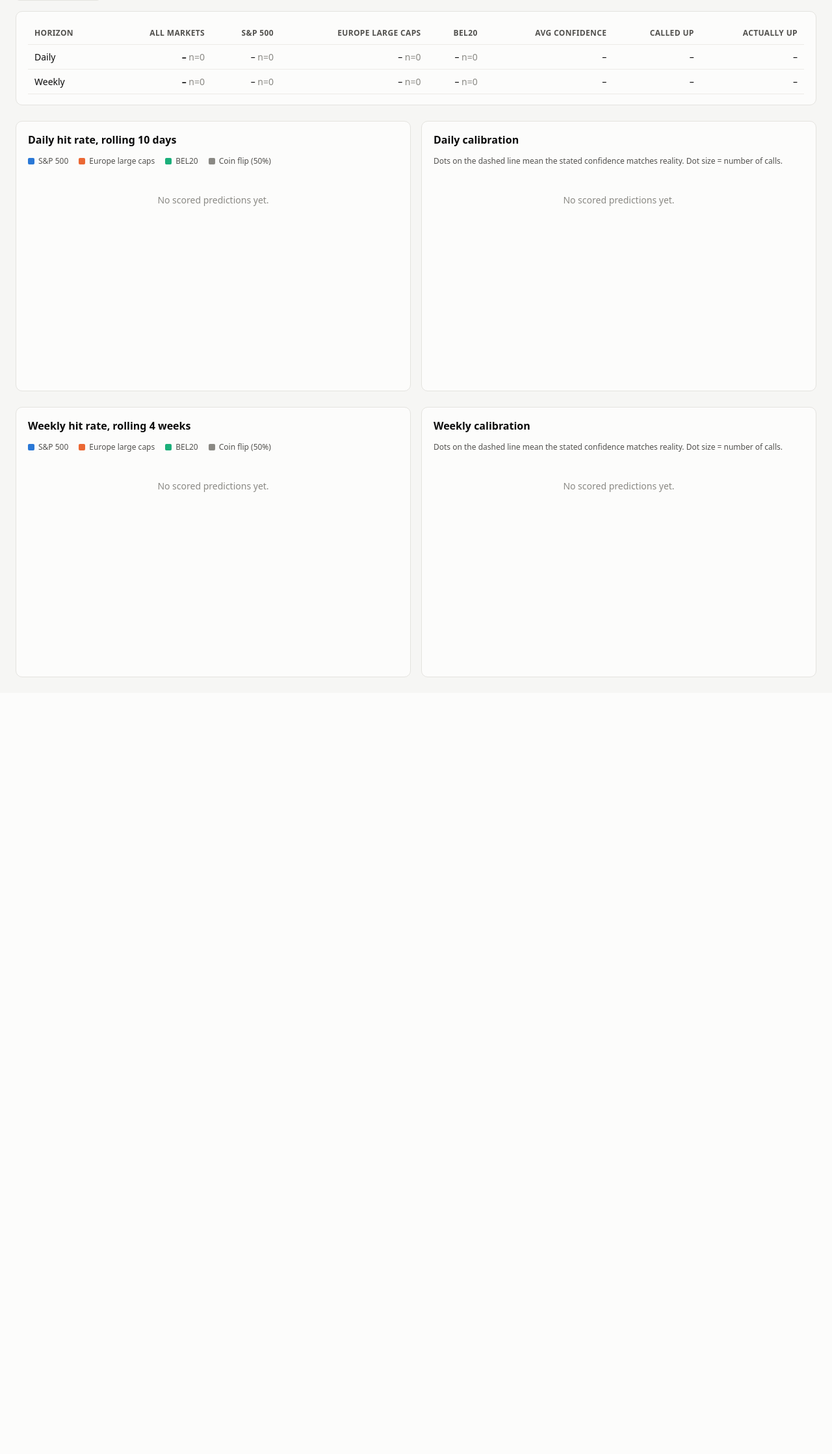
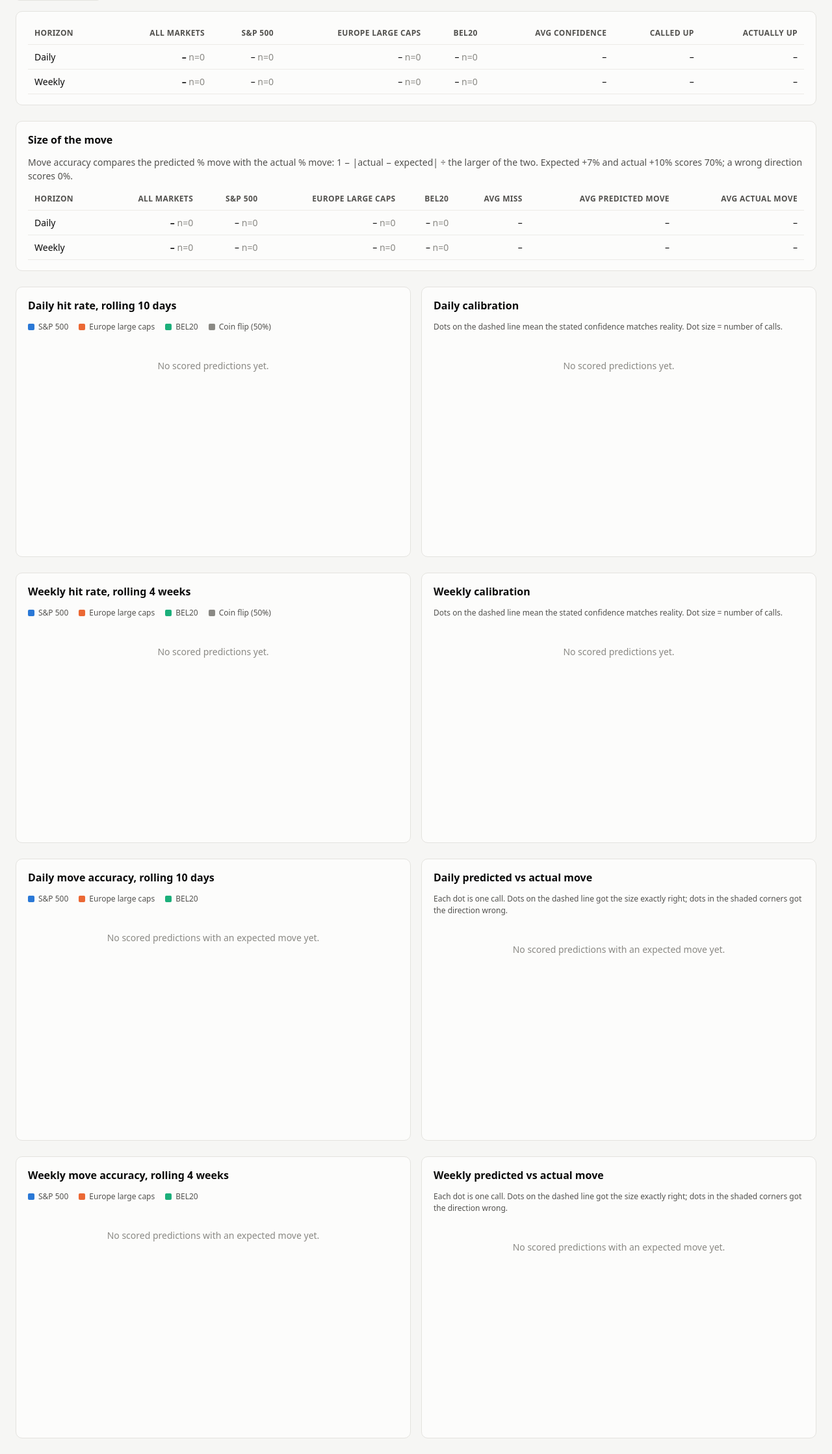
Before and after one commit to michieldebruyn/Stock-trading, a FastAPI app: page /accuracy in a window 1280 px wide. Shown: the part 196-2433 px from the top of the page at 65% size. Before the commit the page ends 1238 px from the top, so only its background shows below. Run offline with FastAPI, Linux system fonts and the light colour scheme; data that the repository does not hold is empty.

Commit message:
Measure how accurate the predicted size of the move was
Move accuracy = 1 - |actual - expected| / max(|actual|, |expected|), floored
at 0: predicted +7% and actual +10% scores 70%, a wrong direction scores 0%.
Computed from the existing columns, so no schema or state-file changes.
Shown per call on the predictions and ticker pages, in the dashboard cards,
and on the accuracy page as a table, a rolling line and a predicted vs actual
scatter (also exported for the static site).

Co-Authored-By: Claude Opus 5.5 <noreply@anthropic.com>
Claude-Session: https://claude.ai/code/session_01Dj2ZckGfitK2L7PrHuWnLQ

```diff
--- a/app/web/main.py
+++ b/app/web/main.py
@@ -119,6 +119,9 @@ def _prediction_rows(conn, horizon: str, made_on: str | None, universe: str | No
     for r in conn.execute(sql, params):
         d = dict(r)
         d["tracking_pct"] = None
+        d["move_acc"] = stats.move_accuracy(d["expected_move_pct"], d["actual_change_pct"])
+        d["move_error"] = (None if d["move_acc"] is None
+                           else d["actual_change_pct"] - d["expected_move_pct"])
         if d["correct"] is None and d["latest_close"] and d["latest_date"] and d["latest_date"] > d["base_date"]:
             # Not scored yet, but newer prices exist: show how the call is tracking.
             d["tracking_pct"] = (d["latest_close"] / d["base_close"] - 1) * 100
@@ -168,6 +171,15 @@ def dashboard(request: Request):
     })
 
 
+def _move_summary(rows) -> dict:
+    """Average move accuracy and miss over the scored rows that have an expected move."""
+    m = [r for r in rows if r["move_acc"] is not None]
+    if not m:
+        return {"move_n": 0, "move_acc": None, "move_miss": None}
+    return {"move_n": len(m), "move_acc": sum(r["move_acc"] for r in m) / len(m),
+            "move_miss": sum(abs(r["move_error"]) for r in m) / len(m)}
+
+
 @app.get("/predictions", response_class=HTMLResponse)
 def predictions_page(request: Request, horizon: str = "daily", universe: str = "",
                      made_on: str = "", result: str = ""):
@@ -189,6 +201,7 @@ def predictions_page(request: Request, horizon: str = "daily", universe: str = "
     summary = {
         "n": len(rows), "up": sum(r["direction"] == "UP" for r in rows),
         "scored": len(scored), "hits": sum(r["correct"] for r in scored),
+        **_move_summary(rows),
     }
     return templates.TemplateResponse(request, "predictions.html", {
         "rows": rows, "dates": dates, "horizon": horizon, "universe": universe,
@@ -211,7 +224,8 @@ def ticker_page(request: Request, symbol: str):
                             (symbol,)).fetchall()
     def acc(rows):
         s = [r for r in rows if r["correct"] is not None]
-        return {"n": len(s), "rate": (sum(r["correct"] for r in s) / len(s)) if s else None}
+        return {"n": len(s), "rate": (sum(r["correct"] for r in s) / len(s)) if s else None,
+                **_move_summary(rows)}
     return templates.TemplateResponse(request, "ticker.html", {
         "t": t, "unis": [UNIVERSES.get(u, u) for u in unis], "daily": daily, "weekly": weekly,
         "acc_daily": acc(daily), "acc_weekly": acc(weekly),
@@ -359,3 +373,10 @@ def api_accuracy_series(horizon: str = "daily", days: int = 90):
         series["all"] = stats.daily_series(conn, horizon, None, since)
         calib = stats.calibration(conn, horizon, since)
     return {"series": series, "calibration": calib, "labels": UNIVERSES}
+
+
+@app.get("/api/accuracy/moves")
+def api_accuracy_moves(horizon: str = "daily", days: int = 90):
+    """Predicted vs actual % move for each scored call (scatter chart on the accuracy page)."""
+    with connect() as conn:
+        return {"points": stats.moves(conn, horizon, today() - timedelta(days=days))}
--- a/app/web/static/charts.js
+++ b/app/web/static/charts.js
@@ -219,3 +219,75 @@ async function accuracyCharts(lineCanvas, calibCanvas, horizon, days) {
     options: copts,
   });
 }
+
+// ---------- Size of the move: rolling move accuracy + predicted vs actual scatter ----------
+
+async function moveCharts(lineCanvas, scatterCanvas, horizon, days) {
+  const [series, moves] = await Promise.all([
+    fetch(apiUrl('/api/accuracy/series', { horizon, days })).then(r => r.json()),
+    fetch(apiUrl('/api/accuracy/moves', { horizon, days })).then(r => r.json()),
+  ]);
+  const empty = (c) => { c.parentElement.innerHTML = '<div class="empty">No scored predictions with an expected move yet.</div>'; };
+  if (!moves.points.length) { empty(lineCanvas); empty(scatterCanvas); return; }
+
+  // Rolling move accuracy per market, weighted by the number of calls per date.
+  const keys = ['sp500', 'europe', 'bel20'];
+  const colors = { sp500: css('--series-1'), europe: css('--series-2'), bel20: css('--series-3') };
+  const allDates = [...new Set(keys.flatMap(k => series.series[k].map(s => s.d)))].sort();
+  const win = horizon === 'daily' ? 10 : 4;
+  const datasets = keys.map(k => {
+    const byDate = Object.fromEntries(series.series[k].map(s => [s.d, s]));
+    const pts = allDates.map(d => {
+      const s = byDate[d];
+      return s && s.move_n ? { n: s.move_n, rate: s.move_acc } : { n: 0, rate: 0 };
+    });
+    return { label: series.labels[k], data: rolling(pts, win), borderColor: colors[k], backgroundColor: colors[k],
+             borderWidth: 2, pointRadius: 0, pointHoverRadius: 4, spanGaps: true, tension: 0.2 };
+  });
+  const opts = baseOptions();
+  opts.interaction = { mode: 'index', intersect: false };
+  opts.scales.y.min = 0; opts.scales.y.max = 100;
+  opts.scales.y.ticks = { callback: (v) => v + '%' };
+  opts.plugins.tooltip.callbacks = { label: (ctx) => `${ctx.dataset.label}: ${ctx.parsed.y == null ? '–' : ctx.parsed.y.toFixed(1) + '%'}` };
+  new Chart(lineCanvas, { type: 'line', data: { labels: allDates, datasets }, options: opts });
+
+  // Scatter: x = predicted move, y = actual move. Symmetric axes, clipped at the 98th percentile.
+  const pts = moves.points.map(p => ({ x: p.exp, y: p.act, p }));
+  const abs = pts.flatMap(p => [Math.abs(p.x), Math.abs(p.y)]).sort((a, b) => a - b);
+  const lim = Math.max(1, Math.ceil(abs[Math.floor(abs.length * 0.98)] || 1));
+  const wrongShade = {
+    id: 'wrongShade',
+    beforeDatasetsDraw(chart) {
+      const { ctx, chartArea: a, scales: { x, y } } = chart;
+      const x0 = x.getPixelForValue(0), y0 = y.getPixelForValue(0);
+      ctx.save();
+      ctx.fillStyle = css('--bad'); ctx.globalAlpha = 0.07;
+      ctx.fillRect(x0, y0, a.right - x0, a.bottom - y0);   // predicted up, went down
+      ctx.fillRect(a.left, a.top, x0 - a.left, y0 - a.top); // predicted down, went up
+      ctx.restore();
+    },
+  };
+  const sopts = baseOptions();
+  sopts.interaction = { mode: 'nearest', intersect: true };
+  sopts.scales.x = { type: 'linear', min: -lim, max: lim, grid: { color: css('--grid') },
+                     title: { display: true, text: 'Predicted move' }, ticks: { callback: (v) => v + '%' } };
+  sopts.scales.y = { min: -lim, max: lim, grid: { color: css('--grid') }, border: { display: false },
+                     title: { display: true, text: 'Actual move' }, ticks: { callback: (v) => v + '%' } };
+  sopts.plugins.tooltip.callbacks = {
+    label: (ctx) => {
+      const p = ctx.raw.p; if (!p) return '';
+      return `${p.symbol} ${p.d}: expected ${p.exp >= 0 ? '+' : ''}${p.exp.toFixed(2)}%, actual ${p.act >= 0 ? '+' : ''}${p.act.toFixed(2)}%`;
+    },
+  };
+  new Chart(scatterCanvas, {
+    type: 'scatter',
+    data: { datasets: [
+      { label: 'Exactly right', type: 'line', data: [{ x: -lim, y: -lim }, { x: lim, y: lim }],
+        borderColor: css('--muted'), borderDash: [4, 4], borderWidth: 1, pointRadius: 0 },
+      { label: 'Calls', data: pts, backgroundColor: css('--series-1') + '66', borderWidth: 0,
+        pointRadius: pts.length > 1500 ? 2 : 3, pointHoverRadius: 6 },
+    ] },
+    options: sopts,
+    plugins: [wrongShade],
+  });
+}
--- a/app/web/templates/_macros.html
+++ b/app/web/templates/_macros.html
@@ -14,4 +14,10 @@
   {%- endif -%}
 {%- endmacro %}
 
+{% macro moveacc(r) -%}
+  {%- if r.move_acc is none -%}<span class="muted">–</span>
+  {%- else -%}<span title="Expected {{ r.expected_move_pct|signed }}, actual {{ r.actual_change_pct|signed }}: off by {{ '%.2f'|format(r.move_error|abs) }} pp">{{ '%.0f'|format(r.move_acc * 100) }}%</span>
+  {%- endif -%}
+{%- endmacro %}
+
 {% macro dir(d) -%}<span class="dir {{ d }}">{{ '▲ UP' if d == 'UP' else '▼ DOWN' }}</span>{%- endmacro %}
--- a/app/web/templates/accuracy.html
+++ b/app/web/templates/accuracy.html
@@ -36,6 +36,29 @@
   </table>
 </div>
 
+<div class="card table-wrap section">
+  <h2>Size of the move</h2>
+  <p class="sub" style="margin-bottom:8px">Move accuracy compares the predicted % move with the actual % move:
+    1 − |actual − expected| ÷ the larger of the two. Expected +7% and actual +10% scores 70%; a wrong direction scores 0%.</p>
+  <table>
+    <thead><tr><th>Horizon</th><th class="num">All markets</th>
+      {% for k, v in universes.items() %}<th class="num">{{ v }}</th>{% endfor %}
+      <th class="num">Avg miss</th><th class="num">Avg predicted move</th><th class="num">Avg actual move</th></tr></thead>
+    <tbody>
+    {% for row in table %}
+      <tr>
+        <td>{{ row.horizon|capitalize }}</td>
+        <td class="num"><strong>{{ row.all.move_acc|pct }}</strong> <span class="muted">n={{ row.all.move_n }}</span></td>
+        {% for k in universes %}<td class="num">{{ row[k].move_acc|pct }} <span class="muted">n={{ row[k].move_n }}</span></td>{% endfor %}
+        <td class="num">{{ '%.2f pp'|format(row.all.move_miss) if row.all.move_miss is not none else '–' }}</td>
+        <td class="num">{{ '%.2f%%'|format(row.all.exp_size) if row.all.exp_size is not none else '–' }}</td>
+        <td class="num">{{ '%.2f%%'|format(row.all.act_size) if row.all.act_size is not none else '–' }}</td>
+      </tr>
+    {% endfor %}
+    </tbody>
+  </table>
+</div>
+
 {% for horizon in ['daily', 'weekly'] %}
 <div class="grid k2 section">
   <div class="card">
@@ -56,16 +79,36 @@
 </div>
 {% endfor %}
 
+{% for horizon in ['daily', 'weekly'] %}
+<div class="grid k2 section">
+  <div class="card">
+    <h2>{{ horizon|capitalize }} move accuracy, rolling {{ '10 days' if horizon == 'daily' else '4 weeks' }}</h2>
+    <div class="legend">
+      <span><i style="background:var(--series-1)"></i>S&amp;P 500</span>
+      <span><i style="background:var(--series-2)"></i>Europe large caps</span>
+      <span><i style="background:var(--series-3)"></i>BEL20</span>
+    </div>
+    <div class="chart-box"><canvas id="moveline-{{ horizon }}"></canvas></div>
+  </div>
+  <div class="card">
+    <h2>{{ horizon|capitalize }} predicted vs actual move</h2>
+    <div class="legend"><span>Each dot is one call. Dots on the dashed line got the size exactly right; dots in the
+      shaded corners got the direction wrong.</span></div>
+    <div class="chart-box"><canvas id="moves-{{ horizon }}"></canvas></div>
+  </div>
+</div>
+{% endfor %}
+
 {% if best %}
 <div class="grid k2 section">
-  <div class="card">
+  <div class="card table-wrap">
     <h2>Most predictable stocks (daily, at least 5 calls)</h2>
     <table><thead><tr><th>Ticker</th><th>Name</th><th class="num">Right</th><th class="num">Calls</th></tr></thead>
       <tbody>{% for r in best %}<tr><td><a href="{{ url('/ticker/' ~ r.symbol) }}">{{ r.symbol }}</a></td><td>{{ r.name }}</td>
         <td class="num">{{ r.rate|pct }}</td><td class="num">{{ r.n }}</td></tr>{% endfor %}</tbody></table>
   </div>
   {% if worst %}
-  <div class="card">
+  <div class="card table-wrap">
     <h2>Least predictable stocks</h2>
     <table><thead><tr><th>Ticker</th><th>Name</th><th class="num">Right</th><th class="num">Calls</th></tr></thead>
       <tbody>{% for r in worst %}<tr><td><a href="{{ url('/ticker/' ~ r.symbol) }}">{{ r.symbol }}</a></td><td>{{ r.name }}</td>
@@ -78,6 +121,7 @@
 <script>
   for (const h of ['daily', 'weekly']) {
     accuracyCharts(document.getElementById('line-' + h), document.getElementById('calib-' + h), h, {{ days }});
+    moveCharts(document.getElementById('moveline-' + h), document.getElementById('moves-' + h), h, {{ days }});
   }
 </script>
 {% endblock %}
--- a/app/web/templates/index.html
+++ b/app/web/templates/index.html
@@ -24,12 +24,12 @@
   <div class="card stat">
     <div class="label">Daily accuracy · last 30 days</div>
     <div class="value">{{ overall.daily30.rate|pct }}</div>
-    <div class="foot">{{ overall.daily30.hits }} of {{ overall.daily30.n }} calls right · 50% is a coin flip</div>
+    <div class="foot">{{ overall.daily30.hits }} of {{ overall.daily30.n }} calls right · 50% is a coin flip{% if overall.daily30.move_n %} · move accuracy {{ overall.daily30.move_acc|pct }}{% endif %}</div>
   </div>
   <div class="card stat">
     <div class="label">Weekly accuracy · last 90 days</div>
     <div class="value">{{ overall.weekly90.rate|pct }}</div>
-    <div class="foot">{{ overall.weekly90.hits }} of {{ overall.weekly90.n }} calls right</div>
+    <div class="foot">{{ overall.weekly90.hits }} of {{ overall.weekly90.n }} calls right{% if overall.weekly90.move_n %} · move accuracy {{ overall.weekly90.move_acc|pct }}{% endif %}</div>
   </div>
   <div class="card stat">
     <div class="label">Daily accuracy · all time</div>
@@ -58,6 +58,7 @@
         <span>{% if b.scored %}{{ b.hits }}/{{ b.scored }} right{% else %}not scored yet{% endif %}</span></div>
     {% endif %}
     <div class="kv"><span>Daily, 30 days</span><span>{{ c.daily30.rate|pct }} <span class="muted">(n={{ c.daily30.n }})</span></span></div>
+    <div class="kv"><span>Move accuracy, daily 30 days</span><span>{{ c.daily30.move_acc|pct }}</span></div>
     <div class="kv"><span>Weekly, 90 days</span><span>{{ c.weekly90.rate|pct }} <span class="muted">(n={{ c.weekly90.n }})</span></span></div>
     <div class="kv"><span></span><a href="{{ url('/predictions', universe=c.key) }}">View calls →</a></div>
   </div>
--- a/app/web/templates/predictions.html
+++ b/app/web/templates/predictions.html
@@ -1,5 +1,5 @@
 {% extends "base.html" %}
-{% from "_macros.html" import result, change, dir %}
+{% from "_macros.html" import result, change, dir, moveacc %}
 {% block title %}Predictions · Stock Predictions{% endblock %}
 {% block content %}
 <h1>Predictions</h1>
@@ -7,6 +7,7 @@
   {{ summary.n }} {{ horizon }} calls{% if made_on %} made on {{ made_on }}{% endif %}:
   ▲ {{ summary.up }} up, ▼ {{ summary.n - summary.up }} down.
   {% if summary.scored %}<strong>{{ summary.hits }} of {{ summary.scored }} right ({{ (summary.hits / summary.scored)|pct }})</strong>.{% else %}Not scored yet.{% endif %}
+  {% if summary.move_n %}Size of the move: <strong>{{ summary.move_acc|pct }} move accuracy</strong>, off by {{ '%.2f'|format(summary.move_miss) }} pp on average.{% endif %}
 </p>
 
 {% if static_site %}
@@ -55,7 +56,7 @@
 <table id="preds">
   <thead><tr>
     <th>Ticker</th><th>Name</th><th>Call</th><th class="num">Conf.</th><th class="num">Expected</th>
-    <th class="num">Base close</th><th class="num">Close / live</th><th class="num">Change</th><th>Result</th>
+    <th class="num">Base close</th><th class="num">Close / live</th><th class="num">Change</th><th class="num" title="How close the expected % move was to the actual % move. Expected +7%, actual +10% = 70%. Wrong direction = 0%.">Move acc.</th><th>Result</th>
     {% if horizon == 'weekly' %}<th>Target day</th>{% endif %}<th>Why</th>
   </tr></thead>
   <tbody>
@@ -70,6 +71,7 @@
       <td class="num">{{ '%.2f'|format(r.base_close) }}</td>
       <td class="num live">{% if r.actual_close %}{{ '%.2f'|format(r.actual_close) }}{% elif r.tracking_pct is not none %}{{ '%.2f'|format(r.latest_close) }}{% else %}<span class="muted">–</span>{% endif %}</td>
       <td class="num chg">{{ change(r.actual_change_pct if r.actual_change_pct is not none else r.tracking_pct) }}</td>
+      <td class="num">{{ moveacc(r) }}</td>
       <td class="res">{{ result(r) }}</td>
       {% if horizon == 'weekly' %}<td>{{ r.target_date }}</td>{% endif %}
       <td class="why">{{ r.rationale }}</td>
--- a/scripts/build_site.py
+++ b/scripts/build_site.py
@@ -73,6 +73,7 @@ def build(out: Path, root: str = "") -> dict:
         page("/accuracy", days=days)
         for horizon in ("daily", "weekly"):
             data("/api/accuracy/series", horizon=horizon, days=days)
+            data("/api/accuracy/moves", horizon=horizon, days=days)
     data("/api/tickers")
     for sym in symbols:
         page(f"/ticker/{sym}")
```
Also changed, not shown: app/stats.py (+37 -2 lines), app/web/templates/ticker.html (+7 -7 lines), tests/test_pipeline.py (+35 -0 lines), README.md.
